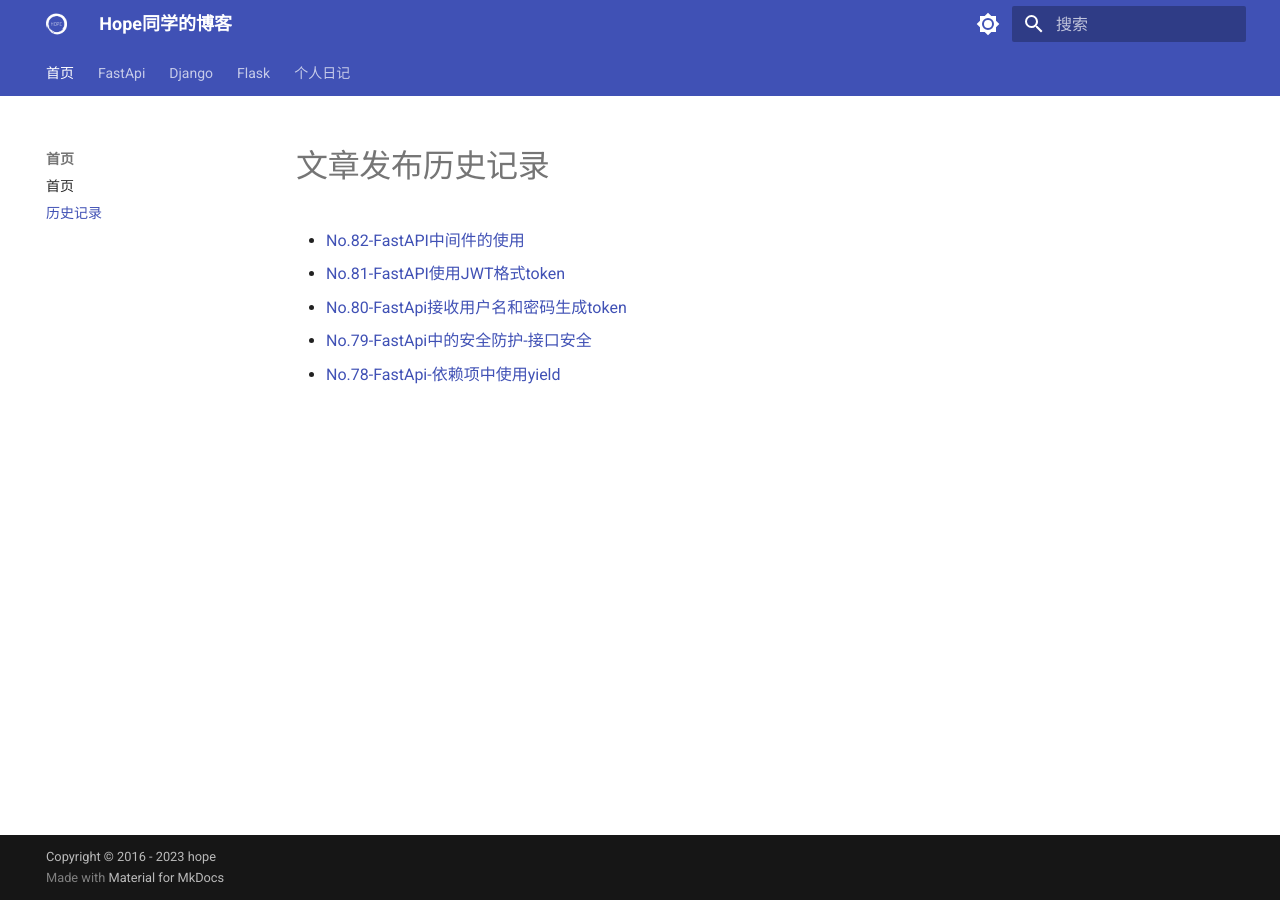
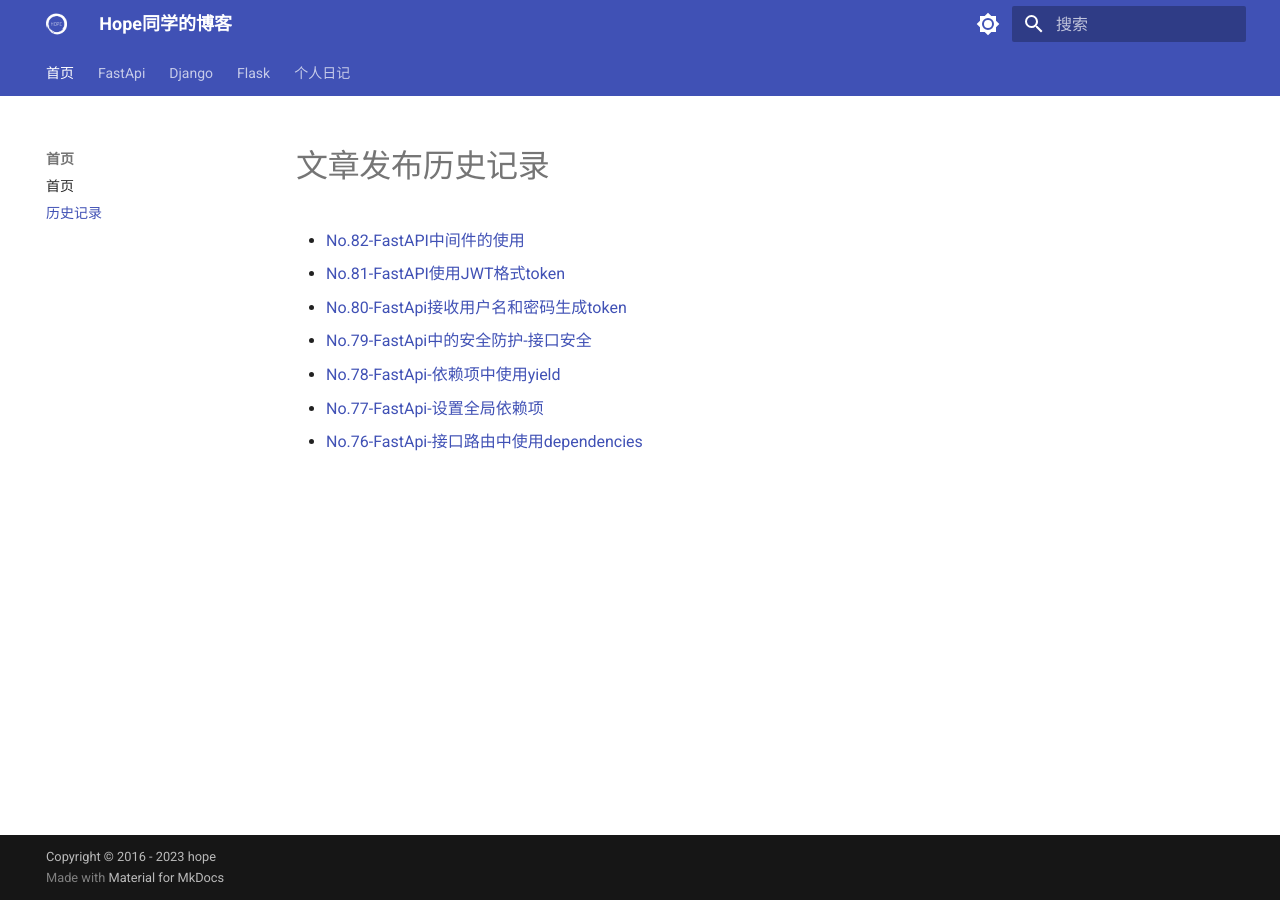
Before and after one commit to Deacone/mkdocs-material-myblog, an MkDocs documentation site: the page built from docs/history.md, in a window 1280 px wide. Built offline with MkDocs 1.6.1 and Material for MkDocs 9.7.7, drawn with Linux system fonts in a browser that asks for light colours.

Commit message:
更新历史记录

```diff
--- a/docs/history.md
+++ b/docs/history.md
@@ -5,3 +5,5 @@
 - [No.80-FastApi接收用户名和密码生成token](fastapi/No.80-FastApi接收用户名和密码生成token.md)
 - [No.79-FastApi中的安全防护-接口安全](fastapi/No.79-FastApi中的安全防护-接口安全.md)
 - [No.78-FastApi-依赖项中使用yield](fastapi/No.78-FastApi-依赖项中使用yield.md)
+- [No.77-FastApi-设置全局依赖项](fastapi/No.77-FastApi-设置全局依赖项.md)
+- [No.76-FastApi-接口路由中使用dependencies](fastapi/No.76-FastApi-接口路由中使用dependencies.md)
```
